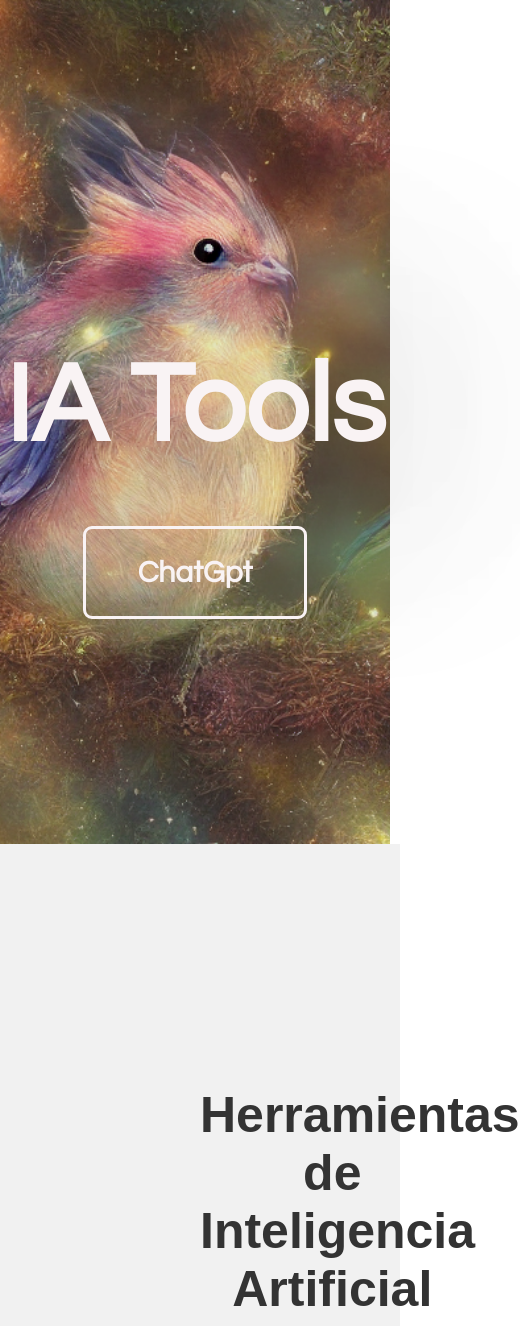
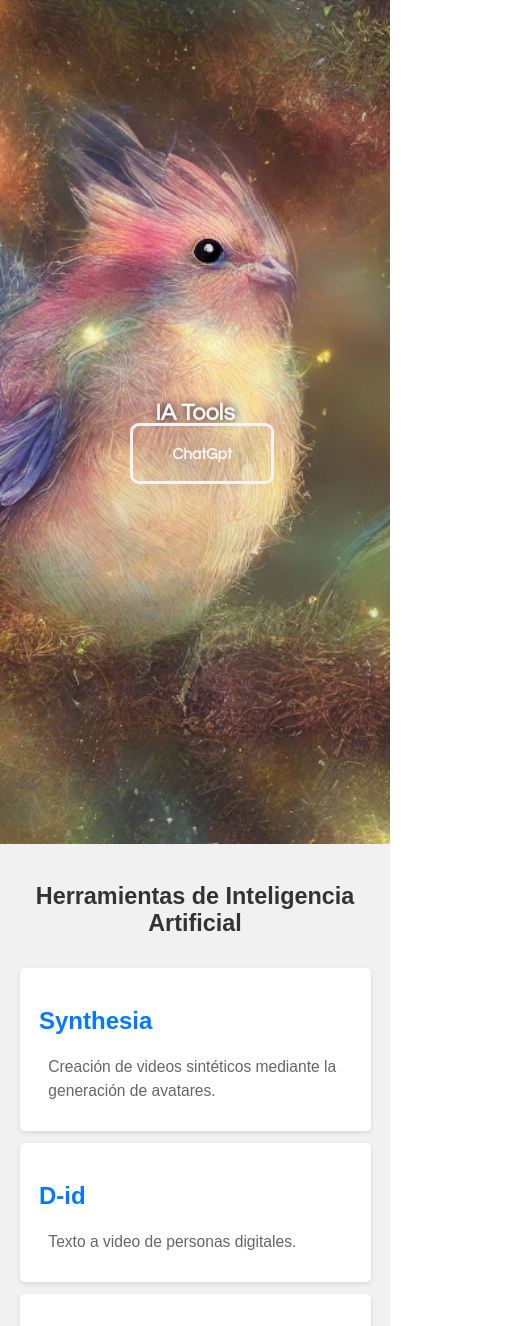
Before and after one commit to emi9310/iatools, a plain HTML site: page index.html in a window 390 px wide. Shown: the top 1326 px of the page, 520 px wide, since content can reach past the window. Drawn offline with Linux system fonts and the light colour scheme.

Commit message:
responsive

```diff
--- /dev/null
+++ b/1styles.css
@@ -0,0 +1,108 @@
+html, body {
+    padding: 0;
+    margin: 0;
+    width: 100%;
+    height: 100%;
+    font-family: Arial, sans-serif;
+
+  }
+
+  .full {
+    width: 100%;
+    height: 100%;
+    background: url('0.png') no-repeat 50% 50%;
+    background-size: cover;
+    display: table;
+    margin: auto;
+    top: 0;
+  }
+
+  .full-inner {
+    width: 100%;
+    vertical-align: middle;
+    display: table-cell;
+  }
+
+  .content {
+    max-width: 700px;
+    margin: auto;
+    text-align: center;
+  }
+
+  .content h1 {
+    font-family: 'Century Gothic', sans-serif;
+    font-size: 700%;
+    color: #f9f3f4;
+    text-shadow: 0 0 300px black;
+  }
+
+  .content a {
+    border-radius: 9px;
+    text-decoration: none;
+    color: #f9f3f4;
+    font-family: 'Century Gothic', sans-serif;
+    font-size: 30px;
+    font-weight: bold;
+    border: 3px solid;
+    padding: 28px 52px;
+  }
+
+  .content a:hover {
+    color: #2196f3;
+  }
+
+  p {
+    font-size: 160%;
+    line-height: 200%;
+    margin:3%;
+    font-family: sans-serif;
+  }
+
+  .toolsbox {
+    margin: 0;
+    padding: 200px;
+    background-color: #f1f1f1;
+    display: grid;
+    grid-template-columns: repeat(auto-fit, minmax(7cm, 1fr));
+    grid-gap: 30px;
+
+}
+
+  h1 {
+    color: #333;
+    text-align: center;
+    grid-column: 1 / -1;
+    font-size: 50px;
+    }
+
+  .tool {
+    background-color: #fff;
+    padding: 10px;
+    border-radius: 5px;
+    box-shadow: 0 2px 5px rgba(0, 0, 0, 0.1);
+    }
+
+    .tool h2 {
+        color: #333;
+    }
+
+    .tool p {
+        color: #666;
+    }
+
+    .tool a {
+        color: #007bff;
+        text-decoration: none;
+    }
+
+    footer {
+        text-align: center;
+        background-color: #f2f2f2;
+        padding: 10px;
+    }
+
+    .rights {
+        font-size: 14px;
+        color: #555;
+        margin: 0;
+    }
--- a/styles.css
+++ b/styles.css
@@ -1,39 +1,29 @@
 html, body {
     padding: 0;
     margin: 0;
-    width: 100%;
-    height: 100%;
     font-family: Arial, sans-serif;
-
   }
 
   .full {
-    width: 100%;
-    height: 100%;
     background: url('0.png') no-repeat 50% 50%;
     background-size: cover;
-    display: table;
-    margin: auto;
-    top: 0;
-  }
-
-  .full-inner {
-    width: 100%;
-    vertical-align: middle;
-    display: table-cell;
+    display: flex;
+    justify-content: center;
+    align-items: center;
+    height: 100vh;
   }
 
   .content {
-    max-width: 700px;
+    max-width: 90%;
     margin: auto;
     text-align: center;
   }
 
   .content h1 {
     font-family: 'Century Gothic', sans-serif;
-    font-size: 700%;
+    font-size: 4vw;
     color: #f9f3f4;
-    text-shadow: 0 0 300px black;
+    text-shadow: 0 0 10px black;
   }
 
   .content a {
@@ -41,10 +31,10 @@ html, body {
     text-decoration: none;
     color: #f9f3f4;
     font-family: 'Century Gothic', sans-serif;
-    font-size: 30px;
+    font-size: 2vw;
     font-weight: bold;
     border: 3px solid;
-    padding: 28px 52px;
+    padding: 3vh 6vw;
   }
 
   .content a:hover {
@@ -52,32 +42,30 @@ html, body {
   }
 
   p {
-    font-size: 160%;
-    line-height: 200%;
-    margin:3%;
+    font-size: 2.5vw;
+    line-height: 150%;
+    margin: 3%;
     font-family: sans-serif;
   }
 
   .toolsbox {
     margin: 0;
-    padding: 200px;
+    padding: 5vw;
     background-color: #f1f1f1;
     display: grid;
     grid-template-columns: repeat(auto-fit, minmax(7cm, 1fr));
-    grid-gap: 30px;
-
+    grid-gap: 3vw;
   }
 
   h1 {
     color: #333;
     text-align: center;
-    grid-column: 1 / -1;
-    font-size: 50px;
+    font-size: 3vw;
   }
 
   .tool {
     background-color: #fff;
-    padding: 10px;
+    padding: 2vw;
     border-radius: 5px;
     box-shadow: 0 2px 5px rgba(0, 0, 0, 0.1);
   }
@@ -98,11 +86,44 @@ html, body {
   footer {
     text-align: center;
     background-color: #f2f2f2;
-        padding: 10px;
+    padding: 1vw;
   }
 
   .rights {
-        font-size: 14px;
+    font-size: 0.8vw;
     color: #555;
     margin: 0;
   }
+
+  /* Media queries */
+
+  @media screen and (max-width: 768px) {
+    .content h1 {
+      font-size: 6vw;
+    }
+
+    .content a {
+      font-size: 4vw;
+      padding: 5vw 10vw;
+    }
+
+    p {
+      font-size: 4vw;
+    }
+
+    h1 {
+      font-size: 6vw;
+    }
+
+    .tool {
+      padding: 5vw;
+    }
+
+    footer {
+      padding: 2vw;
+    }
+
+    .rights {
+      font-size: 1.5vw;
+    }
+  }
```
Lines whose indentation alone changed are shown as unchanged.
